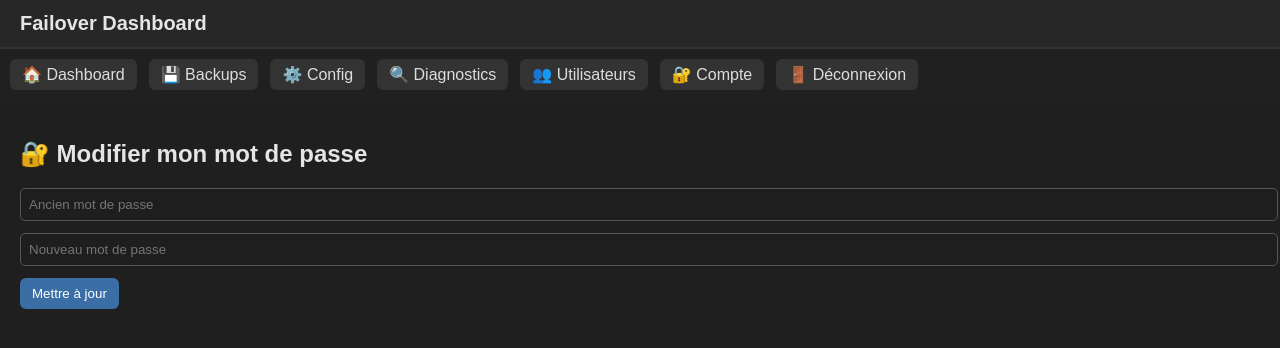
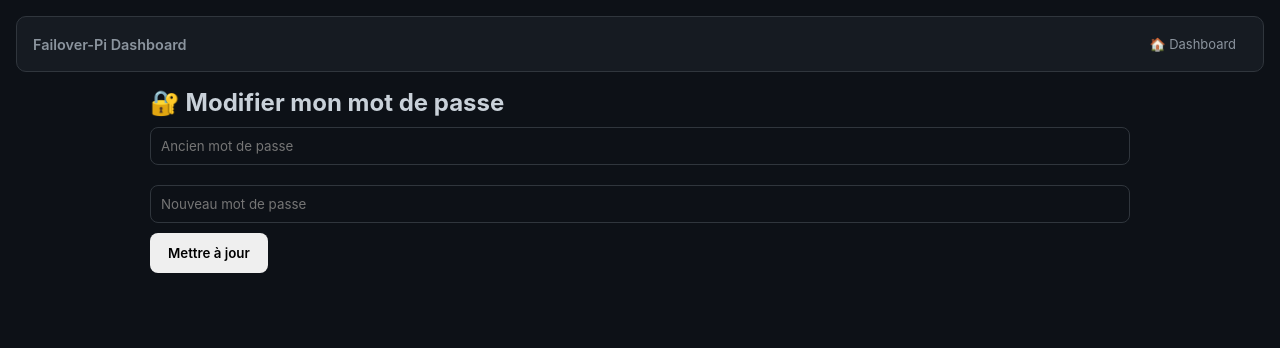
Before and after one commit to XAV59213/failover-pi, a Python web app: template home/xavier/dashboard/templates/account.html in a window 1280 px wide. Shown: the top 348 px of the page. Run offline with Jinja, Linux system fonts and the light colour scheme; the template is opened without the code that fills it, so the values that code supplies are empty.

Commit message:
Update base.html

```diff
--- a/home/xavier/dashboard/templates/base.html
+++ b/home/xavier/dashboard/templates/base.html
@@ -5,114 +5,117 @@
     <title>{{ title or "Failover Dashboard" }}</title>
     <meta name="viewport" content="width=device-width, initial-scale=1">
 
+    <!-- CSS global du dashboard -->
+    <link rel="stylesheet" href="{{ url_for('static', filename='css/style.css') }}">
+    <!-- JS (optionnel) -->
+    <script src="{{ url_for('static', filename='js/main.js') }}" defer></script>
+
     <style>
-        body {
-            margin: 0;
-            background: #1f1f1f;
-            color: #e5e5e5;
-            font-family: Arial, sans-serif;
-        }
-        header {
-            background: #272727;
-            padding: 12px 20px;
-            border-bottom: 2px solid #333;
-        }
-        header h1 {
-            margin: 0;
-            font-size: 20px;
-        }
-        nav {
-            background: #202020;
-            padding: 10px;
-            display: flex;
-            gap: 12px;
-        }
-        nav a {
-            color: #ddd;
-            text-decoration: none;
-            padding: 6px 12px;
-            background: #333;
-            border-radius: 6px;
-        }
-        nav a:hover {
-            background: #444;
+      /* Quelques petits compléments qui s'appuient sur ton style.css existant */
+
+      .container {
+          max-width: 980px;
+          margin: 0 auto;
       }
 
-        .container {
-            padding: 20px;
+      nav {
+          display: flex;
+          flex-wrap: wrap;
+          gap: 8px;
+          align-items: center;
       }
 
-        .card {
-            background: #2b2b2b;
-            padding: 15px;
-            margin-bottom: 15px;
-            border-radius: 8px;
-            border: 1px solid #3a3a3a;
+      nav a {
+          padding: 6px 10px;
+          border-radius: 6px;
+          text-decoration: none;
+          font-size: 0.9em;
+          border: 1px solid transparent;
       }
 
-        .btn {
-            background: #3a6ea5;
-            color: white;
-            padding: 8px 12px;
-            border-radius: 6px;
-            text-decoration: none;
-            display: inline-block;
-            border: none;
-            cursor: pointer;
+      nav a:hover {
+          background: rgba(88,166,255,0.1);
       }
 
-        .btn:hover {
-            background: #4c89d0;
+      nav a.active {
+          color: var(--accent);
+          border-color: var(--accent);
+          background: rgba(88,166,255,0.15);
       }
 
-        input, select {
-            width: 100%;
-            padding: 8px;
-            background: #1e1e1e;
-            color: #eee;
-            border: 1px solid #555;
-            border-radius: 5px;
-            margin-bottom: 12px;
+      .topbar-left {
+          font-weight: 600;
       }
 
-        table {
-            width: 100%;
-            border-collapse: collapse;
-            margin-top: 12px;
+      .topbar-user {
+          font-size: 0.85em;
+          color: var(--muted);
       }
-        td, th {
-            border-bottom: 1px solid #444;
-            padding: 10px;
-        }
-
-        .grid {
-            display: grid;
-            grid-template-columns: 1fr 1fr;
-            gap: 15px;
-        }
-
     </style>
-
 </head>
 <body>
 
-<header>
-    <h1>{{ title or "Failover Dashboard" }}</h1>
+<header class="topbar">
+    <div class="topbar-left">
+        Failover-Pi Dashboard
+        {% if session.get("user") %}
+            <span class="topbar-user">
+                — connecté : <strong>{{ session["user"]["username"] }}</strong>
+                ({{ session["user"]["role"] }})
+            </span>
+        {% endif %}
+    </div>
+
+    <nav>
+        {% set endpoint = request.endpoint %}
+        {% set user = session.get("user") %}
+        {% set role = user["role"] if user else "" %}
+        {% set is_admin = (role == "admin") %}
+
+        <a href="{{ url_for('index') }}"
+           class="{% if endpoint == 'index' %}active{% endif %}">
+           🏠 Dashboard
+        </a>
+
+        {# Liens réservés aux admins #}
+        {% if is_admin %}
+            <a href="{{ url_for('backup') }}"
+               class="{% if endpoint == 'backup' %}active{% endif %}">
+               💾 Backups
+            </a>
+
+            <a href="{{ url_for('edit_config') }}"
+               class="{% if endpoint == 'edit_config' %}active{% endif %}">
+               ⚙️ Config
+            </a>
+
+            <a href="{{ url_for('diagnostics') }}"
+               class="{% if endpoint == 'diagnostics' %}active{% endif %}">
+               🔍 Diagnostics
+            </a>
+
+            <a href="{{ url_for('users') }}"
+               class="{% if endpoint == 'users' %}active{% endif %}">
+               👥 Utilisateurs
+            </a>
+        {% endif %}
+
+        {# Liens communs à tous les utilisateurs connectés #}
+        {% if user %}
+            <a href="{{ url_for('account') }}"
+               class="{% if endpoint == 'account' %}active{% endif %}">
+               🔐 Compte
+            </a>
+            <a href="{{ url_for('logout') }}">
+               🚪 Déconnexion
+            </a>
+        {% endif %}
+    </nav>
 </header>
 
-<nav>
-    <a href="{{ url_for('index') }}">🏠 Dashboard</a>
-    <a href="{{ url_for('backup_page') }}">💾 Backups</a>
-    <a href="{{ url_for('config_page') }}">⚙️ Config</a>
-    <a href="{{ url_for('diagnostics') }}">🔍 Diagnostics</a>
-    <a href="{{ url_for('users_page') }}">👥 Utilisateurs</a>
-    <a href="{{ url_for('account_page') }}">🔐 Compte</a>
-    <a href="{{ url_for('logout') }}">🚪 Déconnexion</a>
-</nav>
-
-<div class="container">
+<main class="container">
     {% block content %}{% endblock %}
-</div>
+</main>
 
 </body>
 </html>
```
Lines whose indentation alone changed are shown as unchanged.
